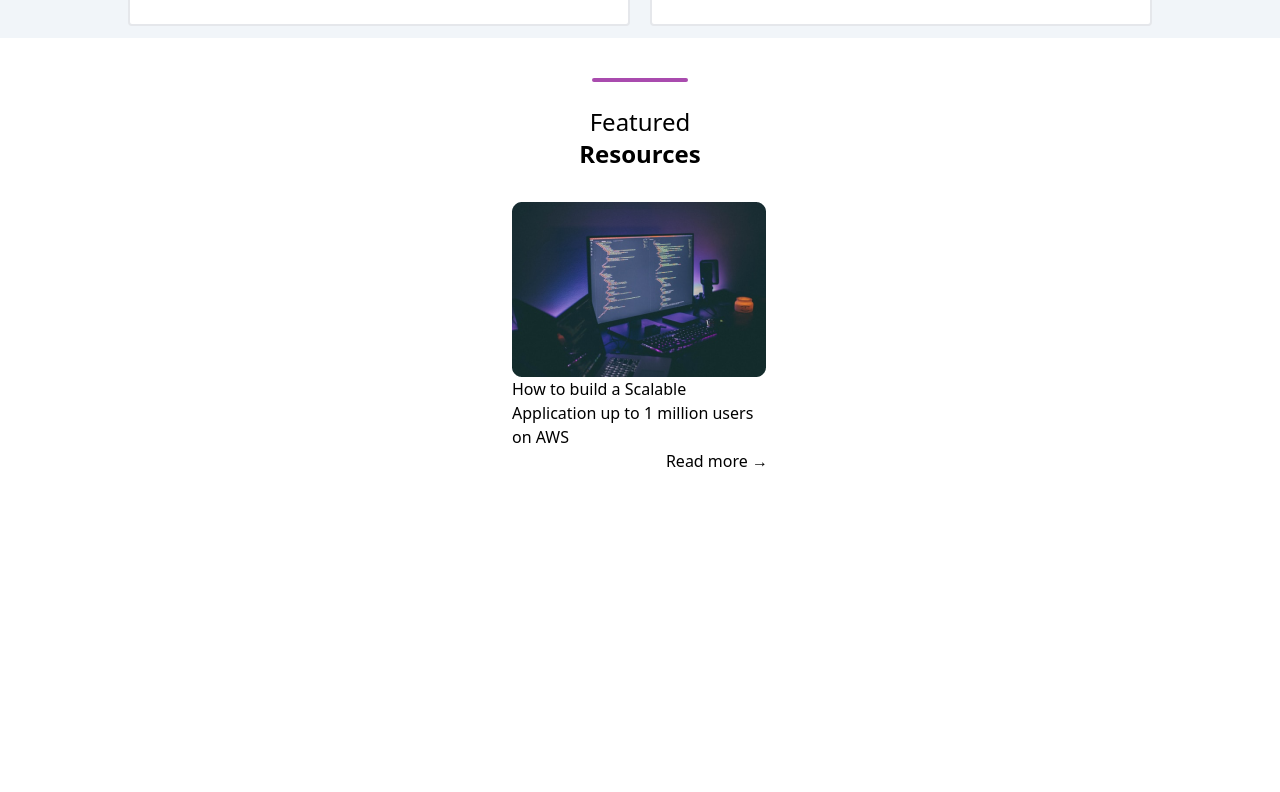
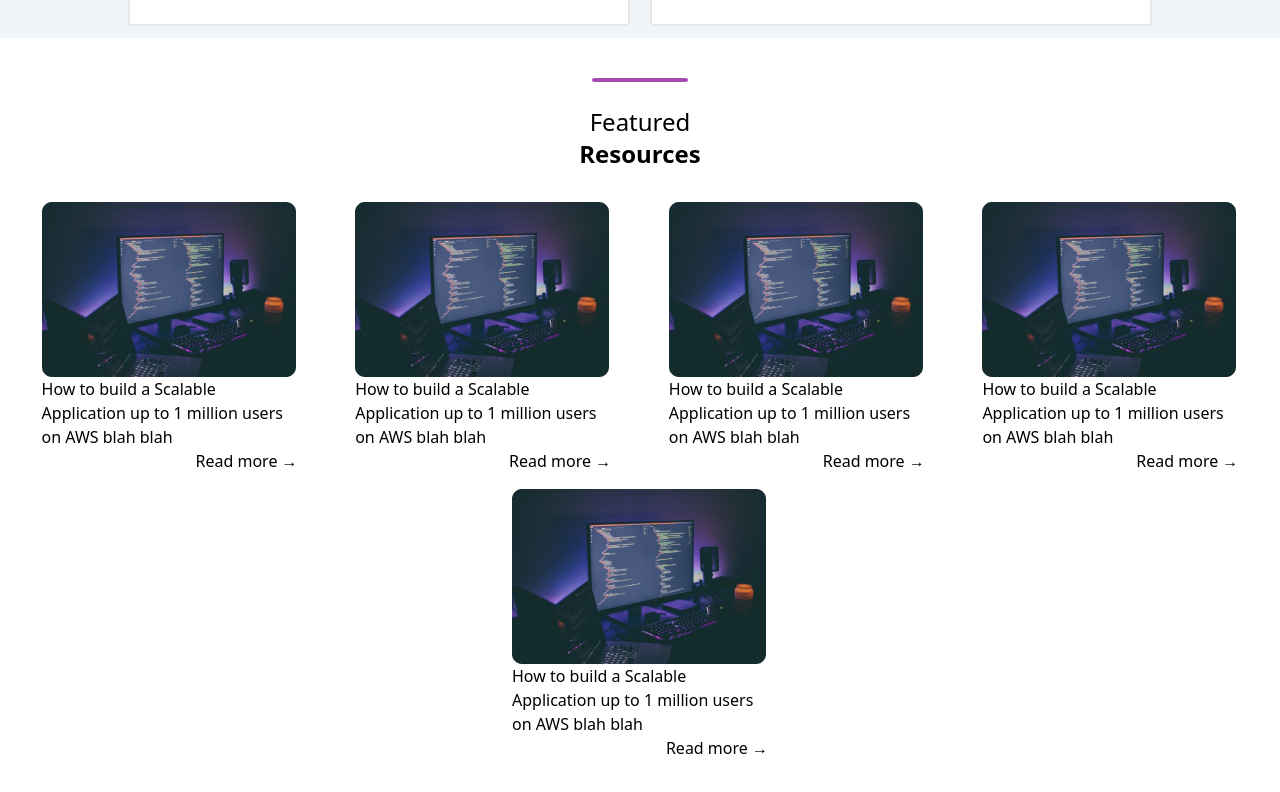
Before and after one commit to obuastella/the4coders, a React (Create React App) app in the folder front-end/: page / in a window 1280 px wide. Shown: the part 4787-5579 px from the top of the page. Before the commit the page ends 5292 px from the top, so only its background shows below. Built offline with nearby package versions, Linux system fonts and the light colour scheme.

Commit message:
looped resource card to an array

```diff
--- a/front-end/src/components/ResourceCard.jsx
+++ b/front-end/src/components/ResourceCard.jsx
@@ -1,19 +1,40 @@
 function ResourceCard() {
+  const resourceData = [
+    {
+      img: "./assets/images/resource-img2.png",
+      text: " How to build a Scalable Application up to 1 million users on AWS blah blah",
+    },
+    {
+      img: "./assets/images/resource-img2.png",
+      text: " How to build a Scalable Application up to 1 million users on AWS blah blah",
+    },
+    {
+      img: "./assets/images/resource-img2.png",
+      text: " How to build a Scalable Application up to 1 million users on AWS blah blah",
+    },
+    {
+      img: "./assets/images/resource-img2.png",
+      text: " How to build a Scalable Application up to 1 million users on AWS blah blah",
+    },
+    {
+      img: "./assets/images/resource-img2.png",
+      text: " How to build a Scalable Application up to 1 million users on AWS blah blah",
+    },
+  ];
+
   return (
     <div className="my-8 flex justify-evenly flex-wrap gap-4">
-      <div className="w-50 h-50">
-        <img
-          className="w-50 h-50"
-          src="./assets/images/resource-img2.png"
-          alt="laptop-img"
-        />
-        <p className=" max-w-64">
-          How to build a Scalable Application up to 1 million users on AWS
-        </p>
-        <button className=" float-right">Read more &rarr;</button>
-      </div>
+      {resourceData.map((data) => (
+        <>
+          <div className="w-50 h-50" key={data.text}>
+            <img className="w-50 h-50" src={data.img} alt="laptop-img" />
+            <p className=" max-w-64">{data.text}</p>
+            <button className=" float-right">Read more &rarr;</button>
+          </div>
+        </>
+      ))}
     </div>
   );
 }
-
+// To do add key value
 export default ResourceCard;
```
